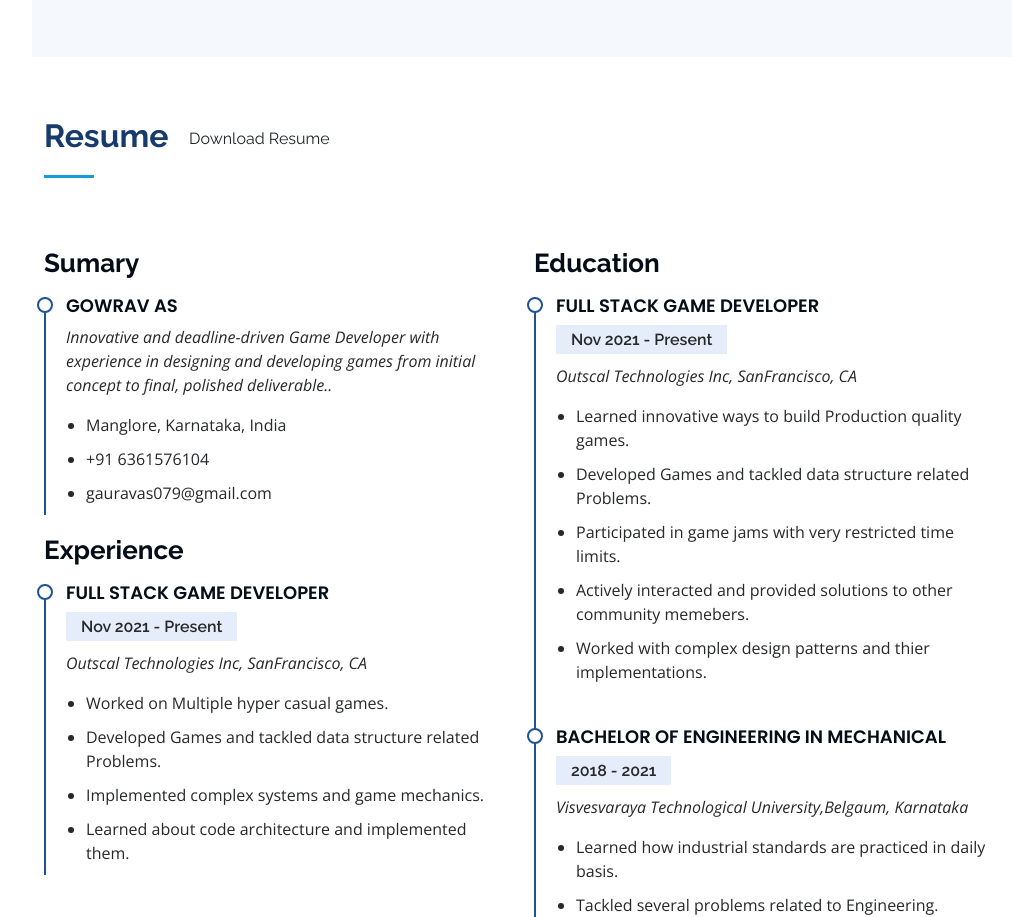
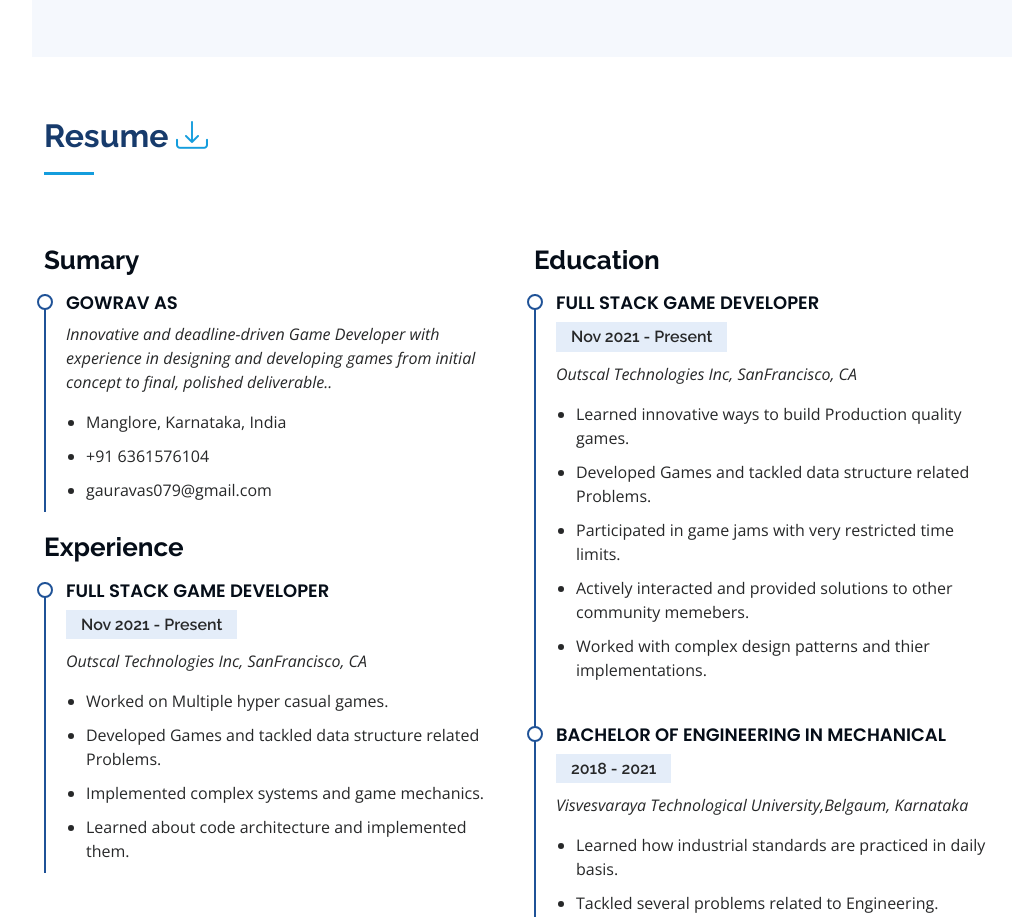
Before and after one commit to ambrollins/ambrollins.github.io, a plain HTML site: page index.html in a window 1280 px wide. Shown: the part 1802-2719 px from the top of the page, without its empty margins (268-1280 px from the left). Drawn offline with nearby package versions, Linux system fonts and the light colour scheme.

Commit message:
Update index.html

```diff
--- a/index.html
+++ b/index.html
@@ -184,8 +184,7 @@
 
         <div class="section-title">
           <h2>Resume
-          <a class="btn line-btn-dark btn-icon btn-radius" href="https://drive.google.com/file/d/1Xc7Sju2p9fzD6RZZkwJoOa1o2u3AcAWb/view?usp=sharing" title=""<i class="fa fa-download" download></i> Download Resume</a></h2>
-          <p></p>
+            <a href="assets/img/portfolio/Resume.pdf" target = "_blank" download="Gowrav-Resume.pdf" title="Download full pdf resume"><i class="bi bi-download"></i></a>          <p></p>
         </div>
 
         <div class="row">
```
